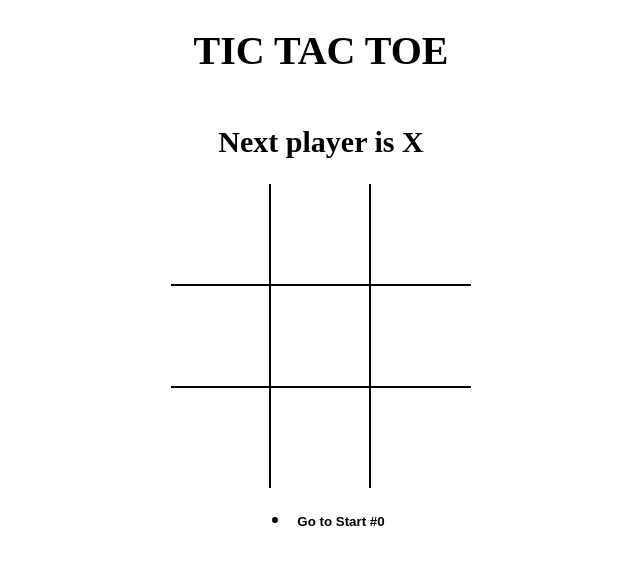
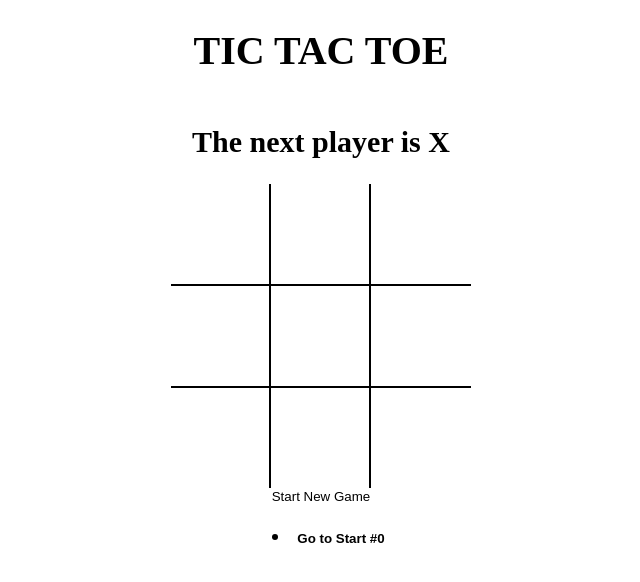
Before and after one commit to MayurNikam989/Tictactoe, a React (Vite) app: page / in a window 1280 px wide. Shown: the top 582 px of the page, without its empty margins (319-959 px from the left). Built offline with nearby package versions, Linux system fonts and the light colour scheme.

Commit message:
Added features

```diff
--- a/src/App.jsx
+++ b/src/App.jsx
@@ -2,19 +2,21 @@ import React, { useState } from "react";
 import Board from "./components/Board";
 import { calculateWinner } from "./helper";
 import History from "./components/History";
+import StatusMessege from "./components/StatusMessege";
 import "./styles/main.scss";
 
 const App = () => {
+  //Initial board EMpty board
+  const NEW_GAME = [{ board: Array(9).fill(null), isXNext: true }];
+
   //declares  initial state & keep track of state of board and next player which is null & x resp.
-  const [history, setHistory] = useState([
-    { board: Array(9).fill(null), isXNext: true },
-  ]);
+  const [history, setHistory] = useState(NEW_GAME);
   //it keep track of current played move which is initially 0
   const [currentMove, setCurrentMove] = useState(0);
   //it will keep track of board state by played move(it is variable of array of objects of history)
   const current = history[currentMove];
   //deciding winner by passing current board state
-  const winner = calculateWinner(current.board);
+  const { winner, winningSquares } = calculateWinner(current.board);
   //execute on the click
   const handleSquareOnClickEvent = (position) => {
     //check the position is aready filled or not
@@ -46,18 +48,23 @@ const App = () => {
     setCurrentMove(move);
   };
 
+  const onStartNewGame = () => {
+    //set history & board to emprty new board
+    setHistory(NEW_GAME);
+    //set current move to 0/initial state
+    setCurrentMove(0);
+  };
+
   return (
     <div className="app">
       <h1>TIC TAC TOE</h1>
-      <h2>
-        {winner
-          ? `Winner is ${winner} ` //prints the winner
-          : `Next player is ${current.isXNext ? "X" : "0"}`}
-      </h2>
+      <StatusMessege winner={winner} current={current} />
       <Board
         Board={current.board}
         handleSquareOnClickEvent={handleSquareOnClickEvent}
+        winningSquares={winningSquares}
       />
+      <button onClick={onStartNewGame}>Start New Game </button>
       <History history={history} moveTo={moveTo} currentMove={currentMove} />
     </div>
   );
--- a/src/components/Board.jsx
+++ b/src/components/Board.jsx
@@ -1,15 +1,18 @@
 import React, { useState } from "react";
 import Square from "./Square";
 
-const Board = ({ handleSquareOnClickEvent, Board }) => {
+const Board = ({ handleSquareOnClickEvent, Board, winningSquares }) => {
   //imports the square
   const renderSquare = (position) => {
+    const isWinningSquares = winningSquares.includes(position);
+
     return (
       <Square
         value={Board[position]}
         onClick={() => {
           handleSquareOnClickEvent(position);
         }}
+        isWinningSquare={isWinningSquares}
       />
     );
   };
--- a/src/components/Square.jsx
+++ b/src/components/Square.jsx
@@ -1,9 +1,13 @@
 import React from "react";
 
-const Square = ({ value, onClick }) => {
+const Square = ({ value, onClick, iswinningSquare }) => {
   //for classname we use className=""
   return (
-    <button className="square" onClick={onClick}>
+    <button
+      className="square"
+      onClick={onClick}
+      style={{ fontWeight: iswinningSquare ? "bold" : "normal" }}
+    >
       {value}
     </button>
   );
--- /dev/null
+++ b/src/components/StatusMessege.jsx
@@ -0,0 +1,16 @@
+import React from "react";
+
+const StatusMessege = ({ winner, current }) => {
+  const noMovesLeft = current.board.every((el) => el !== null);
+  return (
+    <h2>
+      {winner && `The Winner is ${winner}`}
+      {!winner &&
+        !noMovesLeft &&
+        `The next player is ${current.isXNext ? "X" : "0"}`}
+      {!winner && noMovesLeft && `X & 0 are Tied`}
+    </h2>
+  );
+};
+
+export default StatusMessege;
--- a/src/helper.jsx
+++ b/src/helper.jsx
@@ -12,8 +12,14 @@ export function calculateWinner(squares) {
   for (let i = 0; i < lines.length; i++) {
     const [a, b, c] = lines[i];
     if (squares[a] && squares[a] === squares[b] && squares[a] === squares[c]) {
-      return squares[a];
+      return {
+        winner: squares[a],
+        winningSquares: [a, b, c],
+      };
     }
   }
-  return null;
+  return {
+    winner: null,
+    winningSquares: [],
+  };
 }
```
